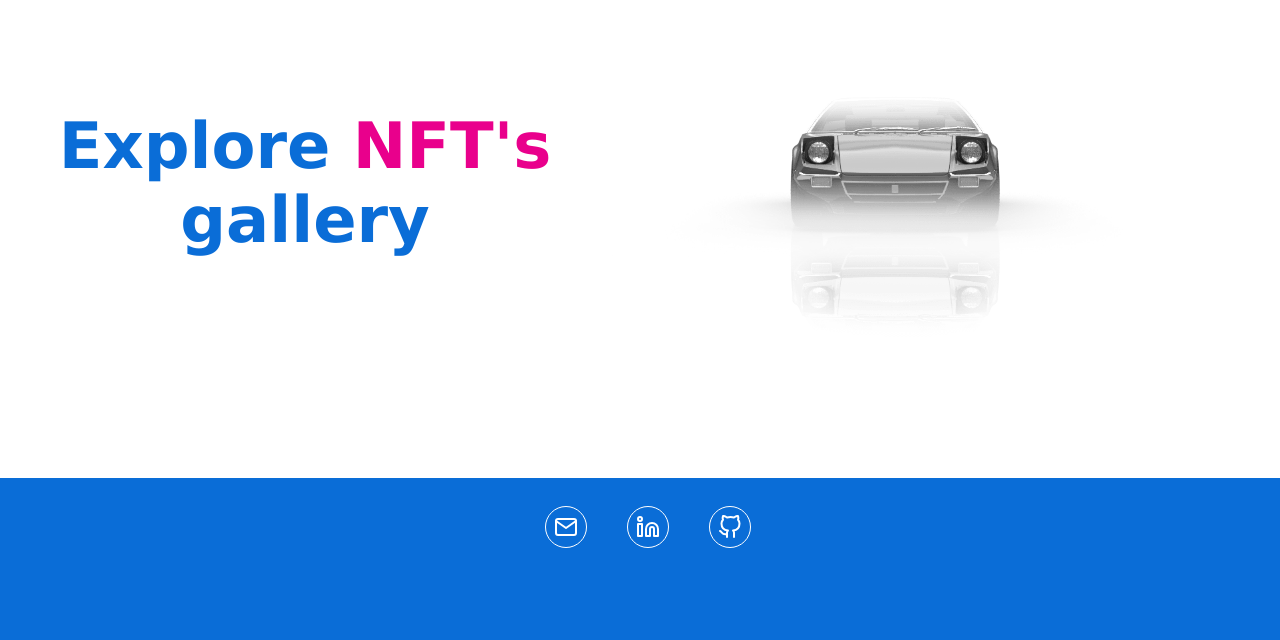
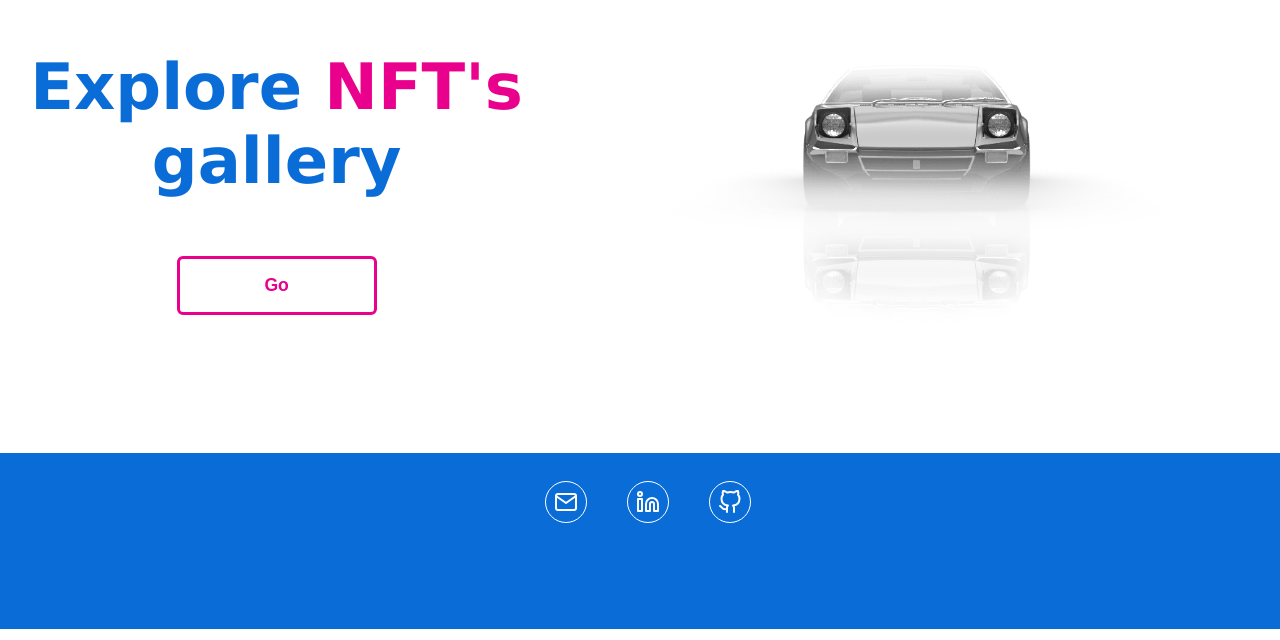
Before and after one commit to juandeto/nft-marketplace, a Next.js app: page / in a window 1280 px wide. Shown: the part 2157-2797 px from the top of the page. Built offline with nearby package versions, Linux system fonts and the light colour scheme.

Commit message:
changes & fixes

```diff
--- a/next.config.js
+++ b/next.config.js
@@ -1,4 +1,7 @@
 module.exports = {
   reactStrictMode: true,
-  target: "serverless"
+  target: "serverless",
+  images: {
+    domains: ['ipfs.infura.io'],
+  },
 }
--- a/package.json
+++ b/package.json
@@ -4,7 +4,7 @@
   "private": true,
   "scripts": {
     "dev": "next dev",
-    "build": "next build",
+    "build": "next build && next export",
     "start": "next start",
     "lint": "next lint"
   },
@@ -15,6 +15,7 @@
     "axios": "^0.21.1",
     "chai": "^4.3.4",
     "ethereum-waffle": "^3.4.0",
+    "ethereumjs-abi": "^0.6.8",
     "ethers": "^5.4.4",
     "hardhat": "^2.6.0",
     "ipfs-http-client": "^51.0.1",
--- a/pages/GeneralComponents/NFTCard.js
+++ b/pages/GeneralComponents/NFTCard.js
@@ -1,6 +1,6 @@
 import catalogue from '../../styles/catalogue.module.scss'
 import {FaEthereum} from 'react-icons/fa'
-import Link from "next/link"
+import Image from "next/image"
 import Router from 'next/router'
 export default function NFTCard({nft}) {
 
@@ -16,7 +16,7 @@
         onClick={handleDetailRoute}
         className={catalogue.nft__card}>
               <div className={catalogue.nft__cardImage}>
-                <img src={nft.image} alt="image__nft"/>
+                <Image src={nft.image} alt="image__nft" layout='fill'/>
               </div>
 
               {/* <div className={catalogue.nft__info}>
--- a/pages/_app.js
+++ b/pages/_app.js
@@ -22,7 +22,7 @@
             </div>
           <nav className={`${styles.nav__linkContainer} ${displayMenu ? styles.opened:""}`}>
             <div className={`${styles.nav__column1}`} >
-              <button>Connect</button>
+              {/* <button>Connect</button> */}
             </div>
             <div className={`${styles.nav__column2}`}>
               <Link href="/">
@@ -53,24 +53,27 @@
             </div >
         </nav>
       <Component {...pageProps} />
-      <footer class={styles.footer_container}>
-      <section class={styles.media_links}>
+      <footer className={styles.footer_container}>
+      <section className={styles.media_links}>
           <span><a
             href="mailto:juandeto10@gmail.com?"
+            rel="noreferrer"
               target="_blank"
-            ><svg xmlns="http://www.w3.org/2000/svg" width="24" height="24" viewBox="0 0 24 24" fill="none" stroke="currentColor" stroke-width="2" stroke-linecap="round" stroke-linejoin="round" class="feather feather-mail"><path d="M4 4h16c1.1 0 2 .9 2 2v12c0 1.1-.9 2-2 2H4c-1.1 0-2-.9-2-2V6c0-1.1.9-2 2-2z"></path><polyline points="22,6 12,13 2,6"></polyline></svg></a></span>
+            ><svg xmlns="http://www.w3.org/2000/svg" width="24" height="24" viewBox="0 0 24 24" fill="none" stroke="currentColor" strokeWidth="2" strokeLinecap="round" strokeLinejoin="round" className="feather feather-mail"><path d="M4 4h16c1.1 0 2 .9 2 2v12c0 1.1-.9 2-2 2H4c-1.1 0-2-.9-2-2V6c0-1.1.9-2 2-2z"></path><polyline points="22,6 12,13 2,6"></polyline></svg></a></span>
           <span>
             <a
               href="https://www.linkedin.com/in/juan-de-tomaso-38942a17/"
+              rel="noreferrer"
               target="_blank"
-              ><svg xmlns="http://www.w3.org/2000/svg" width="24" height="24" viewBox="0 0 24 24" fill="none" stroke="currentColor" stroke-width="2" stroke-linecap="round" stroke-linejoin="round" class="feather feather-linkedin"><path d="M16 8a6 6 0 0 1 6 6v7h-4v-7a2 2 0 0 0-2-2 2 2 0 0 0-2 2v7h-4v-7a6 6 0 0 1 6-6z"></path><rect x="2" y="9" width="4" height="12"></rect><circle cx="4" cy="4" r="2"></circle></svg></a
+              ><svg xmlns="http://www.w3.org/2000/svg" width="24" height="24" viewBox="0 0 24 24" fill="none" stroke="currentColor" strokeWidth="2" strokeLinecap="round" strokeLinejoin="round" className="feather feather-linkedin"><path d="M16 8a6 6 0 0 1 6 6v7h-4v-7a2 2 0 0 0-2-2 2 2 0 0 0-2 2v7h-4v-7a6 6 0 0 1 6-6z"></path><rect x="2" y="9" width="4" height="12"></rect><circle cx="4" cy="4" r="2"></circle></svg></a
             >
           </span>
           <span>
             <a
               href="https://github.com/juandeto"
+              rel="noreferrer"
               target="_blank"
-              ><svg xmlns="http://www.w3.org/2000/svg" width="24" height="24" viewBox="0 0 24 24" fill="none" stroke="currentColor" stroke-width="2" stroke-linecap="round" stroke-linejoin="round" class="feather feather-github"><path d="M9 19c-5 1.5-5-2.5-7-3m14 6v-3.87a3.37 3.37 0 0 0-.94-2.61c3.14-.35 6.44-1.54 6.44-7A5.44 5.44 0 0 0 20 4.77 5.07 5.07 0 0 0 19.91 1S18.73.65 16 2.48a13.38 13.38 0 0 0-7 0C6.27.65 5.09 1 5.09 1A5.07 5.07 0 0 0 5 4.77a5.44 5.44 0 0 0-1.5 3.78c0 5.42 3.3 6.61 6.44 7A3.37 3.37 0 0 0 9 18.13V22"></path></svg></a
+              ><svg xmlns="http://www.w3.org/2000/svg" width="24" height="24" viewBox="0 0 24 24" fill="none" stroke="currentColor" strokeWidth="2" strokeLinecap="round" strokeLinejoin="round" className="feather feather-github"><path d="M9 19c-5 1.5-5-2.5-7-3m14 6v-3.87a3.37 3.37 0 0 0-.94-2.61c3.14-.35 6.44-1.54 6.44-7A5.44 5.44 0 0 0 20 4.77 5.07 5.07 0 0 0 19.91 1S18.73.65 16 2.48a13.38 13.38 0 0 0-7 0C6.27.65 5.09 1 5.09 1A5.07 5.07 0 0 0 5 4.77a5.44 5.44 0 0 0-1.5 3.78c0 5.42 3.3 6.61 6.44 7A3.37 3.37 0 0 0 9 18.13V22"></path></svg></a
             >
           </span>
         </section>
--- a/pages/create-item.js
+++ b/pages/create-item.js
@@ -5,6 +5,7 @@
 import Web3Modal from 'web3modal'
 import styles from '../styles/globals.module.scss';
 import axios from 'axios';
+import Image from 'next/image'
 
 const client = ipfsHttpClient('https://ipfs.infura.io:5001/api/v0')
 
@@ -116,7 +117,7 @@
           />
           {
             fileUrl && (
-              <img className={styles.createItem__container} width="350" src={fileUrl} />
+              <Image alt="preview of the uploaded file" className={styles.createItem__container} width="350" src={fileUrl} />
             )
           }
           <button type="submit" className={styles.createItem__container}>
--- a/pages/index.js
+++ b/pages/index.js
@@ -14,19 +14,20 @@
     <main className={styles.landing}>
           <div className={styles.landing_img}>
             <Image
+            alt="yellow classic pantera"
             src={yellowPantera1} />
           </div>
          <div className={styles.title_container}>
            <div className={styles.title_image}>
              <Image
               src={detoLogo}
-                alt="logo"
+                alt="de Tomaso brand logo"
               />
            </div>
 
           <div className={styles.landing_info}>
             <h1>NFT Market about de Tomaso brand</h1>
-            <Link href="/create-item">
+            <Link passhref="/create-item">
               <button>Start</button>
             </Link>
           </div>
@@ -39,9 +40,12 @@
         <h3>¡Welcome!</h3>
       </section>
       <section className={styles.landing_collection}>
-        <h2>Explore <span>NFT's</span> gallery</h2>
+        <div className={styles.info}>
+          <h2>Explore <span>NFT&#39;s</span> gallery</h2>
+          <button>Go</button>
+        </div>
         <div className={styles.landing_collectionImg}>
-          <Image src={pantera2} alt="pantera_landing" />
+          <Image src={pantera2} alt="front picture -black'n white- Pantera car" />
         </div>
       </section>
       </>
--- a/pages/nft-detail.js
+++ b/pages/nft-detail.js
@@ -1,6 +1,7 @@
 import { useRouter } from "next/router"
 import catalogue from '../styles/catalogue.module.scss'
 import {FaEthereum} from 'react-icons/fa'
+import Image from 'next/image'
 
 export default function NFTDetail() {
     const router = useRouter()
@@ -11,7 +12,7 @@
         <div className={catalogue.detail_container}>
             <article className={catalogue.detail_main  }>
                 <span className={catalogue.detail_column1}>
-                    <img src={nft?.image} alt="pic_nft?" />
+                    <Image src={nft?.image} alt="nft picture" />
                 </span>
                 <span className={catalogue.detail_column2}>
                     <h2>{nft?.name}</h2>
--- a/styles/globals.module.scss
+++ b/styles/globals.module.scss
@@ -130,16 +130,31 @@
     display: flex;
     justify-content: center;
     align-items: center;
-    padding: 0 50px;
-    h2{
-        font-size: 4rem;
-        color: $deto-blue;
-        text-align: center;
+    .info{
+        display: flex;
+        justify-content: center;
+        align-items: center;
+        flex-direction: column;
+            h2{
+                font-size: 4rem;
+                color: $deto-blue;
+                text-align: center;
         span{
             color: $pink;
         }
     }
+        button{
+            @include btnWhite();
+            width: 200px;
+        }
+        button:hover{
+            transition: 0.4 all ease;
+            box-shadow: $box_shadow1;
+        }
+    }
 }
+
+
 
 .nav_menuResponsive{
     display: none;
@@ -172,7 +187,7 @@
         .nav__column2{
             display: flex;
             align-items: center;
-            margin-right: 100px;
+            margin-right: 30px;
         }
         .nav__link {
             text-decoration: none;
```
Also changed, not shown: 1 other file (tests, documents, lock files or other folders).
